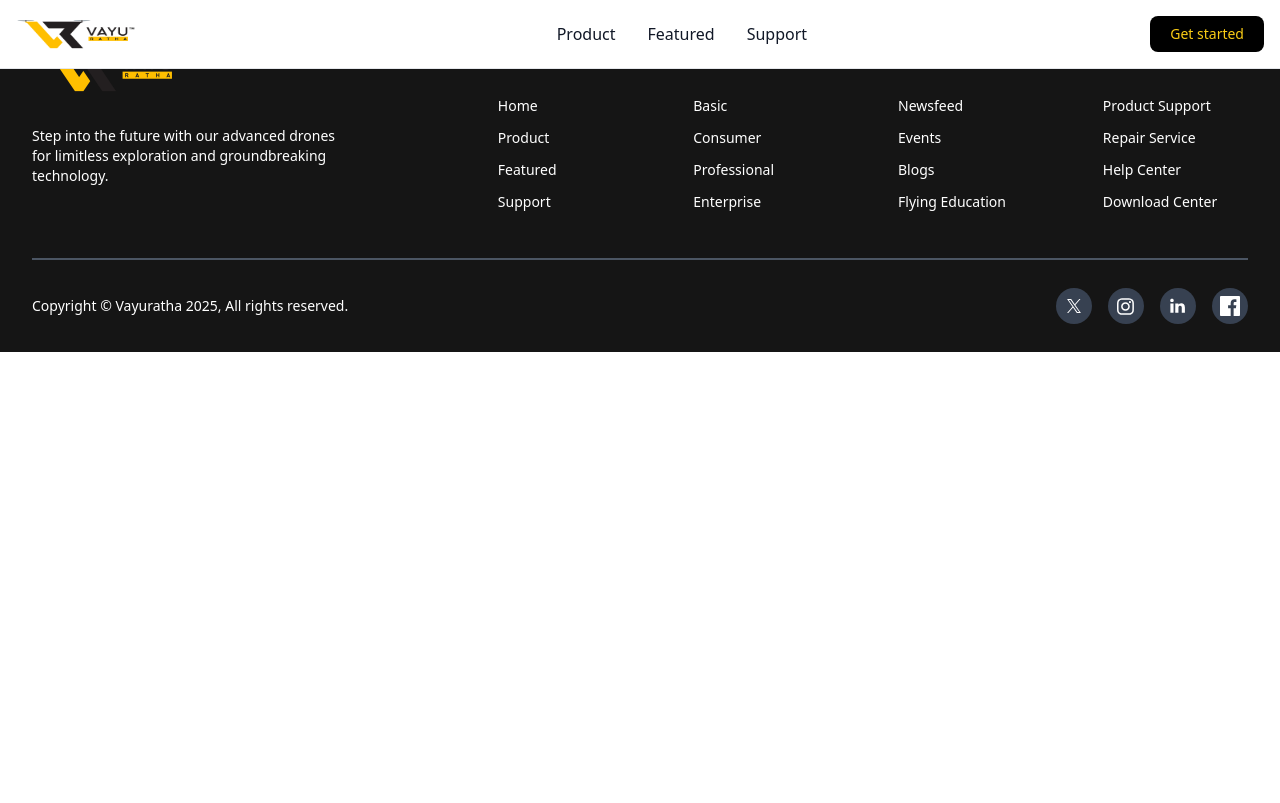
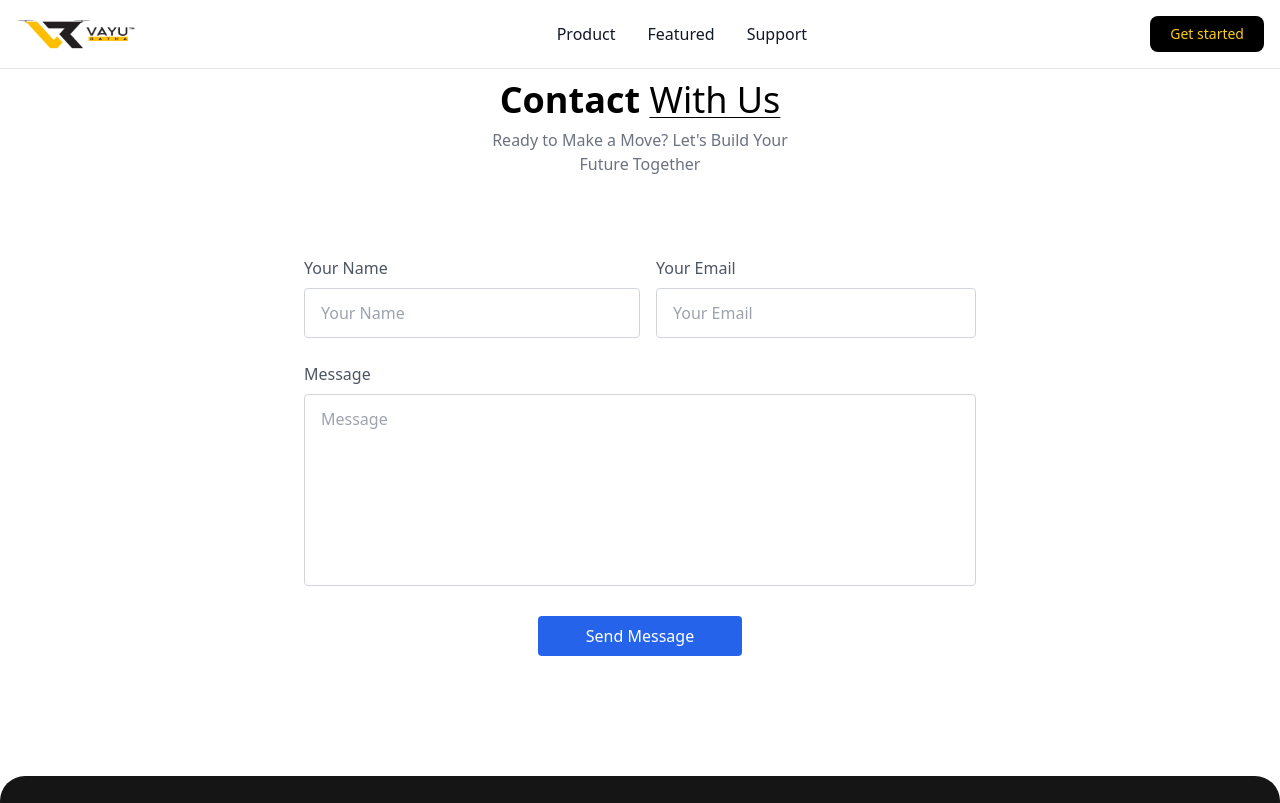
Before and after one commit to fudailzafar/Vayuratha, a React (Vite) app: page /support in a window 1280 px wide. Shown: the top 803 px of the page. Built offline with nearby package versions, Linux system fonts and the light colour scheme.

Commit message:
Added form
Added contact us form in the support page and updated the color for the Add to Cart hover pattern.

```diff
--- a/src/App.jsx
+++ b/src/App.jsx
@@ -1,6 +1,7 @@
 import React from "react";
 import Home from "./pages/Home";
 import Product from "./pages/Product";
+import Support from "./pages/Support";
 import { BrowserRouter, Route, Routes } from "react-router-dom";
 import Navbar from "./components/navbar/Navbar";
 import Footer from "./components/footer/Footer";
@@ -14,6 +15,7 @@ const App = () => {
         <Routes>
           <Route path="/" element={<Home />} />
           <Route path="/product" element={<Product />} />
+          <Route path="/support" element={<Support />} />
         </Routes>
         <Footer />
       </BrowserRouter>
--- /dev/null
+++ b/src/components/contact/Contact.jsx
@@ -0,0 +1,89 @@
+import React from "react";
+
+const Contact = () => {
+  const [result, setResult] = React.useState("");
+
+  const onSubmit = async (event) => {
+    event.preventDefault();
+    setResult("Sending....");
+    const formData = new FormData(event.target);
+
+    formData.append("access_key", "cbc9b376-c834-40a4-be61-c4d42f02de39");
+
+    const response = await fetch("https://api.web3forms.com/submit", {
+      method: "POST",
+      body: formData,
+    });
+
+    const data = await response.json();
+
+    if (data.success) {
+      setResult("");
+      toast.success("Form Submitted Sucessfully");
+      event.target.reset();
+    } else {
+      console.log("Error", data);
+      toast.error(data.message);
+      setResult("");
+    }
+  };
+  return (
+    <div
+      className="text-center p-6 py-20 lg:px-32 w-full overflow-hidden"
+      id="Contact"
+    >
+      <h1 className="text-2xl sm:text-4xl font-bold mb-2 text-center">
+        Contact{" "}
+        <span className="underline underline-offset-4 decoration-1 under font-light">
+          With Us
+        </span>
+      </h1>
+      <p className="text-center text-gray-500 mb-12 max-w-80 mx-auto">
+        Ready to Make a Move? Let's Build Your Future Together
+      </p>
+
+      <form
+        onSubmit={onSubmit}
+        className="max-w-2xl mx-auto text-gray-600 pt-8"
+      >
+        <div className="flex flex-wrap">
+          <div className="w-full md:w-1/2 text-left">
+            Your Name
+            <input
+              className="w-full border border-gray-300 rounded py-3 px-4 mt-2"
+              type="text"
+              name="Name"
+              placeholder="Your Name"
+              required
+            />
+          </div>
+          <div className="w-full md:w-1/2 text-left md:pl-4">
+            Your Email
+            <input
+              className="w-full border border-gray-300 rounded py-3 px-4 mt-2"
+              type="email"
+              name="Email"
+              placeholder="Your Email"
+              required
+            />
+          </div>
+        </div>
+        <div className="my-6 text-left">
+          Message
+          <textarea
+            className="w-full border border-gray-300 rounded py-3 px-4 mt-2 h-48 resize-none"
+            name="Message"
+            placeholder="Message"
+            require
+            d
+          ></textarea>
+        </div>
+        <button className="bg-blue-600 text-white py-2 px-12 mb-10 rounded">
+          {result ? result : "Send Message"}
+        </button>
+      </form>
+    </div>
+  );
+};
+
+export default Contact;
--- a/src/components/navbar/Navbar.jsx
+++ b/src/components/navbar/Navbar.jsx
@@ -77,12 +77,12 @@ const Navbar = () => {
               </a>
             </li>
             <li>
-              <a
-                href="#"
+              <Link
+                to="/support"
                 className="block py-2 px-3 text-gray-900 rounded hover:bg-gray-100 md:hover:bg-transparent md:hover:text-white md:p-0 md:dark:hover:text-yellow-400 dark:text-black dark:hover:bg-gray-700 dark:hover:text-white md:dark:hover:bg-transparent dark:border-gray-700"
               >
                 Support
-              </a>
+              </Link>
             </li>
           </ul>
         </div>
--- a/src/components/product/Products.jsx
+++ b/src/components/product/Products.jsx
@@ -50,7 +50,7 @@ const Products = () => {
                   </p>
                 </div>
                 <div className="flex flex-row gap-x-4 py-3 px-2">
-                  <button className=" text-black px-6 py-2 border-2 border-yellow-400 rounded-3xl font-medium hover:bg-purple-400 hover:border-2 ">
+                  <button className=" text-black px-6 py-2 border-2 border-yellow-400 rounded-3xl font-medium hover:bg-yellow-400 hover:border-2 ">
                     Add to cart
                   </button>
                   <button className=" text-black px-6 py-2 border-2 border-yellow-400 bg-yellow-400 rounded-3xl font-medium hover:bg-white">
@@ -88,7 +88,7 @@ const Products = () => {
                   </p>
                 </div>
                 <div className="flex flex-row gap-x-4 py-3 px-2">
-                  <button className=" text-black px-6 py-2 border-2 border-yellow-400 rounded-3xl font-medium hover:bg-purple-400 hover:border-2 ">
+                  <button className=" text-black px-6 py-2 border-2 border-yellow-400 rounded-3xl font-medium hover:bg-yellow-400 hover:border-2 ">
                     Add to cart
                   </button>
                   <button className=" text-black px-6 py-2 border-2 border-yellow-400 bg-yellow-400 rounded-3xl font-medium hover:bg-white">
@@ -126,7 +126,7 @@ const Products = () => {
                   </p>
                 </div>
                 <div className="flex flex-row gap-x-4 py-3 px-2">
-                  <button className=" text-black px-6 py-2 border-2 border-yellow-400 rounded-3xl font-medium hover:bg-purple-400 hover:border-2 ">
+                  <button className=" text-black px-6 py-2 border-2 border-yellow-400 rounded-3xl font-medium hover:bg-yellow-400 hover:border-2 ">
                     Add to cart
                   </button>
                   <button className=" text-black px-6 py-2 border-2 border-yellow-400 bg-yellow-400 rounded-3xl font-medium hover:bg-white">
@@ -164,7 +164,7 @@ const Products = () => {
                   </p>
                 </div>
                 <div className="flex flex-row gap-x-4 py-3 px-2">
-                  <button className=" text-black px-6 py-2 border-2 border-yellow-400 rounded-3xl font-medium hover:bg-purple-400 hover:border-2 ">
+                  <button className=" text-black px-6 py-2 border-2 border-yellow-400 rounded-3xl font-medium hover:bg-yellow-400 hover:border-2 ">
                     Add to cart
                   </button>
                   <button className=" text-black px-6 py-2 border-2 border-yellow-400 bg-yellow-400 rounded-3xl font-medium hover:bg-white">
@@ -202,7 +202,7 @@ const Products = () => {
                   </p>
                 </div>
                 <div className="flex flex-row gap-x-4 py-3 px-2">
-                  <button className=" text-black px-6 py-2 border-2 border-yellow-400 rounded-3xl font-medium hover:bg-purple-400 hover:border-2 ">
+                  <button className=" text-black px-6 py-2 border-2 border-yellow-400 rounded-3xl font-medium hover:bg-yellow-400 hover:border-2 ">
                     Add to cart
                   </button>
                   <button className=" text-black px-6 py-2 border-2 border-yellow-400 bg-yellow-400 rounded-3xl font-medium hover:bg-white">
@@ -240,7 +240,7 @@ const Products = () => {
                   </p>
                 </div>
                 <div className="flex flex-row gap-x-4 py-3 px-2">
-                  <button className=" text-black px-6 py-2 border-2 border-yellow-400 rounded-3xl font-medium hover:bg-purple-400 hover:border-2 ">
+                  <button className=" text-black px-6 py-2 border-2 border-yellow-400 rounded-3xl font-medium hover:bg-yellow-400 hover:border-2 ">
                     Add to cart
                   </button>
                   <button className=" text-black px-6 py-2 border-2 border-yellow-400 bg-yellow-400 rounded-3xl font-medium hover:bg-white">
@@ -278,7 +278,7 @@ const Products = () => {
                   </p>
                 </div>
                 <div className="flex flex-row gap-x-4 py-3 px-2">
-                  <button className=" text-black px-6 py-2 border-2 border-yellow-400 rounded-3xl font-medium hover:bg-purple-400 hover:border-2">
+                  <button className=" text-black px-6 py-2 border-2 border-yellow-400 rounded-3xl font-medium hover:bg-yellow-400 hover:border-2">
                     Add to cart
                   </button>
                   <button className=" text-black px-6 py-2 border-2 border-yellow-400 bg-yellow-400 rounded-3xl font-medium hover:bg-white">
@@ -316,7 +316,7 @@ const Products = () => {
                   </p>
                 </div>
                 <div className="flex flex-row gap-x-4 py-3 px-2">
-                  <button className=" text-black px-6 py-2 border-2 border-yellow-400 rounded-3xl font-medium hover:bg-purple-400 hover:border-2 ">
+                  <button className=" text-black px-6 py-2 border-2 border-yellow-400 rounded-3xl font-medium hover:bg-yellow-400 hover:border-2 ">
                     Add to cart
                   </button>
                   <button className=" text-black px-6 py-2 border-2 border-yellow-400 bg-yellow-400 rounded-3xl font-medium hover:bg-white">
@@ -354,7 +354,7 @@ const Products = () => {
                   </p>
                 </div>
                 <div className="flex flex-row gap-x-4 py-3 px-2">
-                  <button className=" text-black px-6 py-2 border-2 border-yellow-400 rounded-3xl font-medium hover:bg-purple-400 hover:border-2">
+                  <button className=" text-black px-6 py-2 border-2 border-yellow-400 rounded-3xl font-medium hover:bg-yellow-400 hover:border-2">
                     Add to cart
                   </button>
                   <button className=" text-black px-6 py-2 border-2 border-yellow-400 bg-yellow-400 rounded-3xl font-medium hover:bg-white">
--- /dev/null
+++ b/src/pages/Support.jsx
@@ -0,0 +1,12 @@
+import React from 'react'
+import Contact from '../components/contact/Contact'
+
+const Support = () => {
+  return (
+    <div>
+      <Contact />
+    </div>
+  )
+}
+
+export default Support
```
